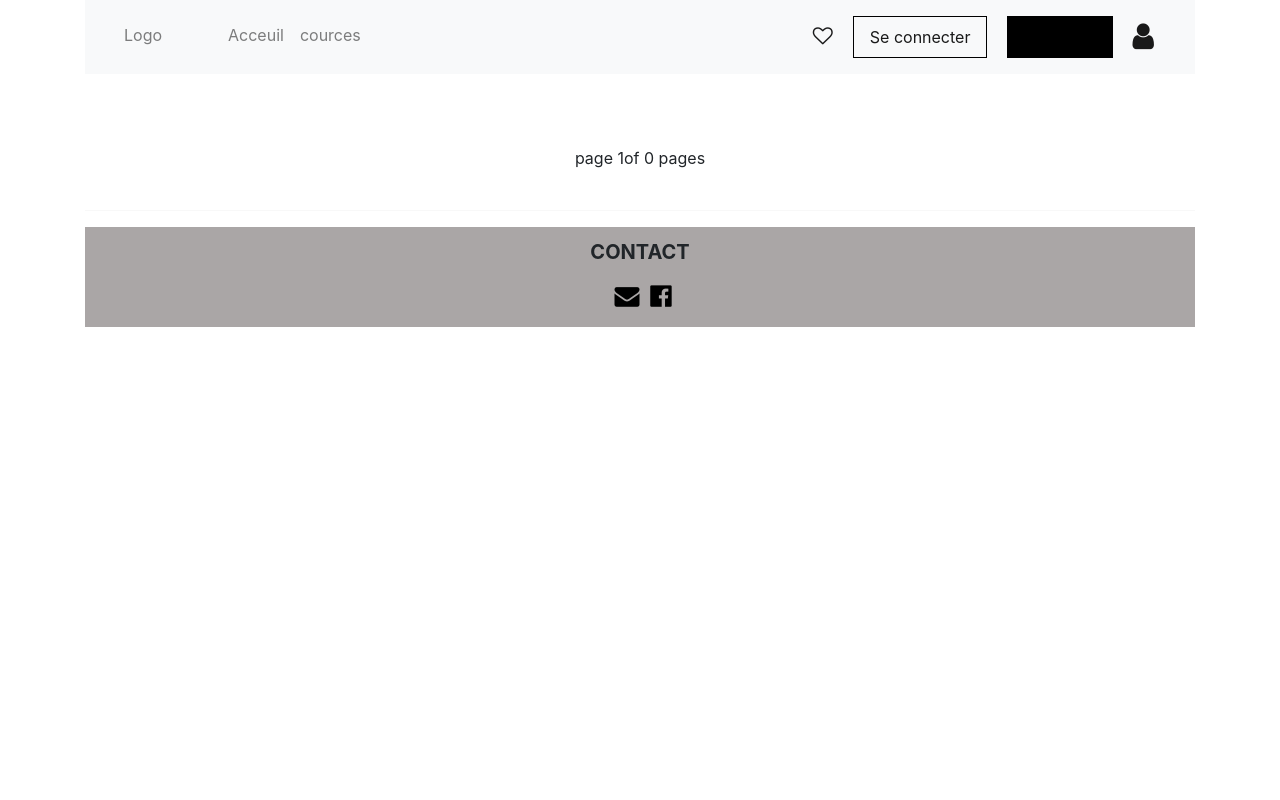
After one commit to frikel12/FormationWeb, a Flask app: page /courses in a window 1280 px wide. The commit adds this page. Run offline with Flask 3, Linux system fonts and the light colour scheme; data that the repository does not hold is empty; some libraries are stand-ins or nearby versions.

Commit message:
courses interface commit

```diff
--- a/main.py
+++ b/main.py
@@ -1,4 +1,6 @@
 from flask import render_template, url_for, request, redirect, session, Flask
+# from flask import Blueprint
+# from flask_paginate import Pagination, get_page_parameter
 import MySQLdb.cursors
 import re
 import MySQLdb
@@ -22,12 +24,42 @@ def login():
 def register():
     return render_template('register.html')
 
+def get_all_courses():
+    connection = connect_to_database()
+    cursor = connection.cursor()
+
+    query = "SELECT * FROM jobsdata"
+    cursor.execute(query)
+
+    courses = cursor.fetchall()
+
+    close_database_connection(connection, cursor)
+
+    return courses
+
+
+@app.route('/courses')
+def courses():
+    page = request.args.get('page',1 , type=int)
+    per_page = 10  # Number of courses per page
+
+    start = (page - 1) * per_page
+    end = start + per_page
+
+    courses = get_all_courses()
+    courses = list(courses)
+
+    total_pages = (len(courses) + per_page-1) // per_page
+
+    items_on_page = courses[start:end]
+
+    return render_template('cources.html',items=items_on_page,total_pages=total_pages,page=page)
 
 db_config = {
     'host': 'localhost',
     'user': 'root',
     'password': '',
-    'db': 'webscraping',
+    'db': 'jobsdb',
 }
 
 
--- a/templates/base.html
+++ b/templates/base.html
@@ -24,7 +24,7 @@
                   <a class="nav-link {{ home_active }}" aria-current="page" href="{{ url_for('index') }}">Acceuil</a>
                 </li>
                 <li class="nav-item">
-                  <a class="nav-link {{ home_active }}" aria-current="page" href="{{ url_for('index') }}">Acceuil</a>
+                  <a class="nav-link {{ home_active }}" aria-current="page" href="{{ url_for('courses') }}">cources</a>
                 </li>
 
               </ul>
--- /dev/null
+++ b/templates/cources.html
@@ -0,0 +1,43 @@
+{% extends 'base.html' %}
+
+{% block head %}
+    <link rel="stylesheet" href="https://cdn.jsdelivr.net/npm/bootstrap@4.0.0/dist/css/bootstrap.min.css" integrity="sha384-Gn5384xqQ1aoWXA+058RXPxPg6fy4IWvTNh0E263XmFcJlSAwiGgFAW/dAiS6JXm" crossorigin="anonymous">
+{% endblock %}
+
+{% block body %}
+  <br>
+  {% for course in items %}
+    <div class="card bg-light border-info" style="width: 30rem; display: inline-block;margin : 0.1rem;">
+      <div class="card-body">
+        <h5 class="card-title text-primary">{{course[0]}}</h5>
+        <h6 class="card-subtitle mb-2 text-muted">source</h6>
+        <h6 class="card-subtitle mb-2 text-muted">categorie et sous categorie</h6>
+        <table class="table">
+          <thead>
+            <tr>
+              <th scope="col">duration</th>
+              <th scope="col">level</th>
+              <th scope="col">lectures</th>
+            </tr>
+          </thead>
+        </table>
+        <a href="#" class="link-info link-offset-2 link-underline-opacity-25 link-underline-opacity-100-hover">source link</a>
+        <!-- <a href="#" class="card-link">Another link</a> -->
+        <i class="fa fa-heart-o" aria-hidden="true" style="font-size:20px; float: right;cursor:pointer;"></i>
+      </div>
+    </div>
+  {% endfor %}
+
+  <br><br>
+<div style = "text-align: center">
+  {%  if page >1 %}
+  <a href="{{url_for('courses',page=page-1)}}">Previous</a>
+  {% endif %}
+  <span >page {{page}}of {{total_pages}} pages</span>
+
+  {%  if page < total_pages %}
+  <a href="{{url_for('courses',page=page+1)}}">Next</a>
+  {% endif %}
+</div>
+  <br><hr>
+{% endblock %}
```
